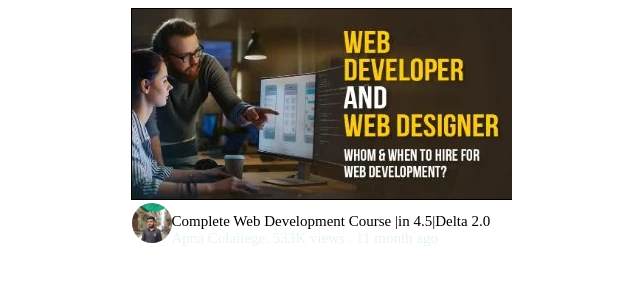
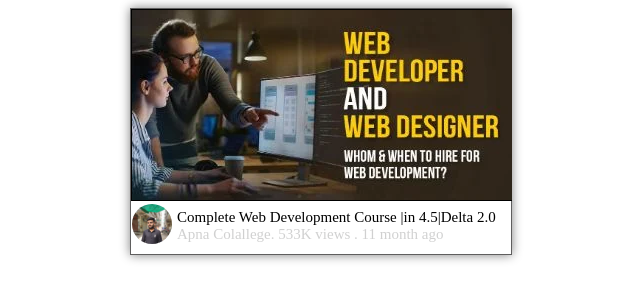
Before and after one commit to AlMoizArfeen/thambnailcard.github.io, a plain HTML site: page index.html in a window 1280 px wide. Shown: the whole page, without its empty margins (319-959 px from the left). Drawn offline with Linux system fonts and the light colour scheme.

Commit message:
Added to main cainainer & css box shadow add

```diff
--- a/index.html
+++ b/index.html
@@ -7,6 +7,7 @@
     <title>  Card Youtube </title>
 </head>
 <body>
+    <div class="main-cantainer">
     <div class="box">
      <div class="img">
     <img src="image.jpeg" alt="img">
@@ -18,5 +19,6 @@
     <p class="text-light">Apna Colallege. 533K views . 11 month ago</p>
     </div>
     </div>
+    </div>
 </body>
 </html>
--- a/style.css
+++ b/style.css
@@ -1,3 +1,11 @@
+.main-cantainer{
+    border: 1px solid rgb(95, 94, 94);
+    width: 380px;
+    height: 245px;
+    margin: auto;
+    opacity: 15px;
+    box-shadow: 0 0 10px gray;
+}
 .box{
     width: 379px;
     height: 190px;
@@ -12,13 +20,17 @@
     background-image: url(image.jpeg2.jfif);
     background-size: cover;
 }
+.profile:hover{
+    cursor: pointer;
+    color: rgb(182, 186, 189);
+}
 .dec{
-    margin-top: -45px;
-    margin-left: 40px;
+    margin-top: -50px;
+    margin-left: 45px;
     font-size: 15px;
 }
 .text-light{
      opacity: 0.3;
-     color: lightblue;
+     color: rgb(103, 104, 104);
      margin-top:-15px;
 }
```
